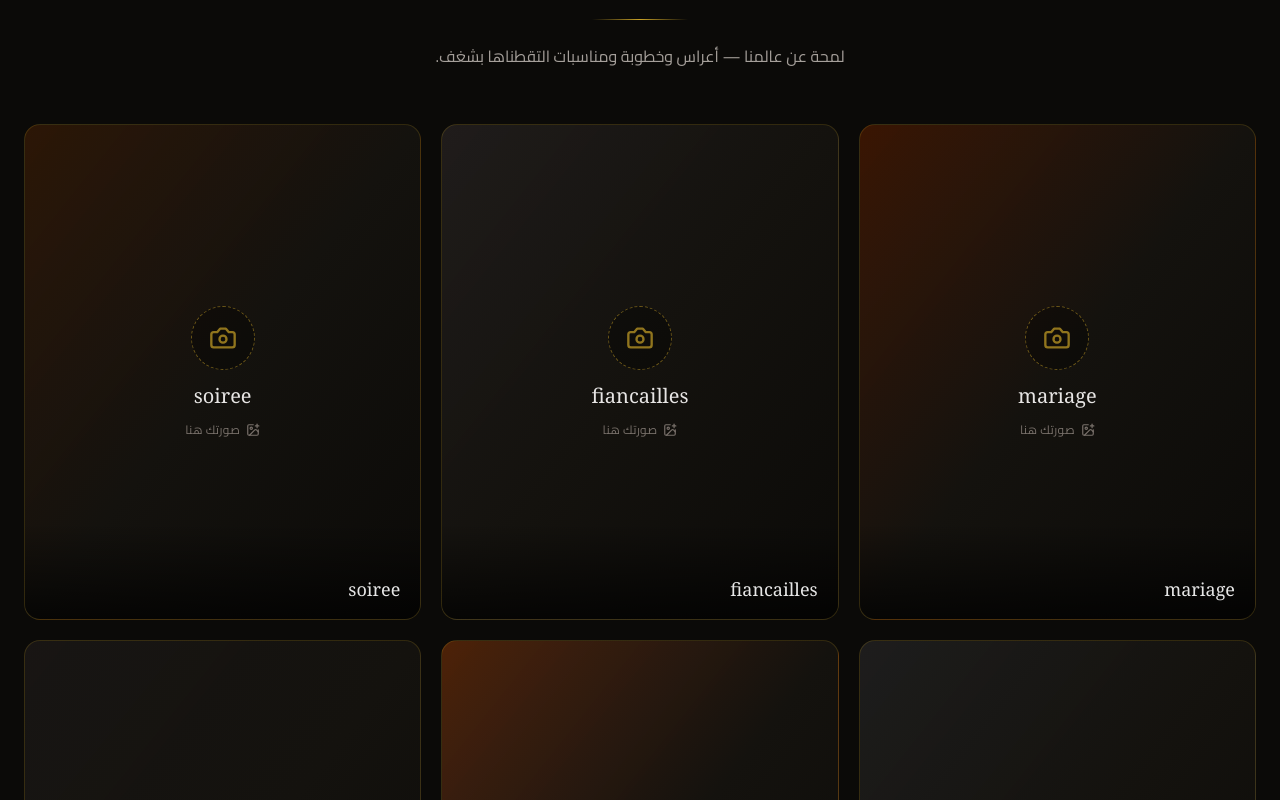
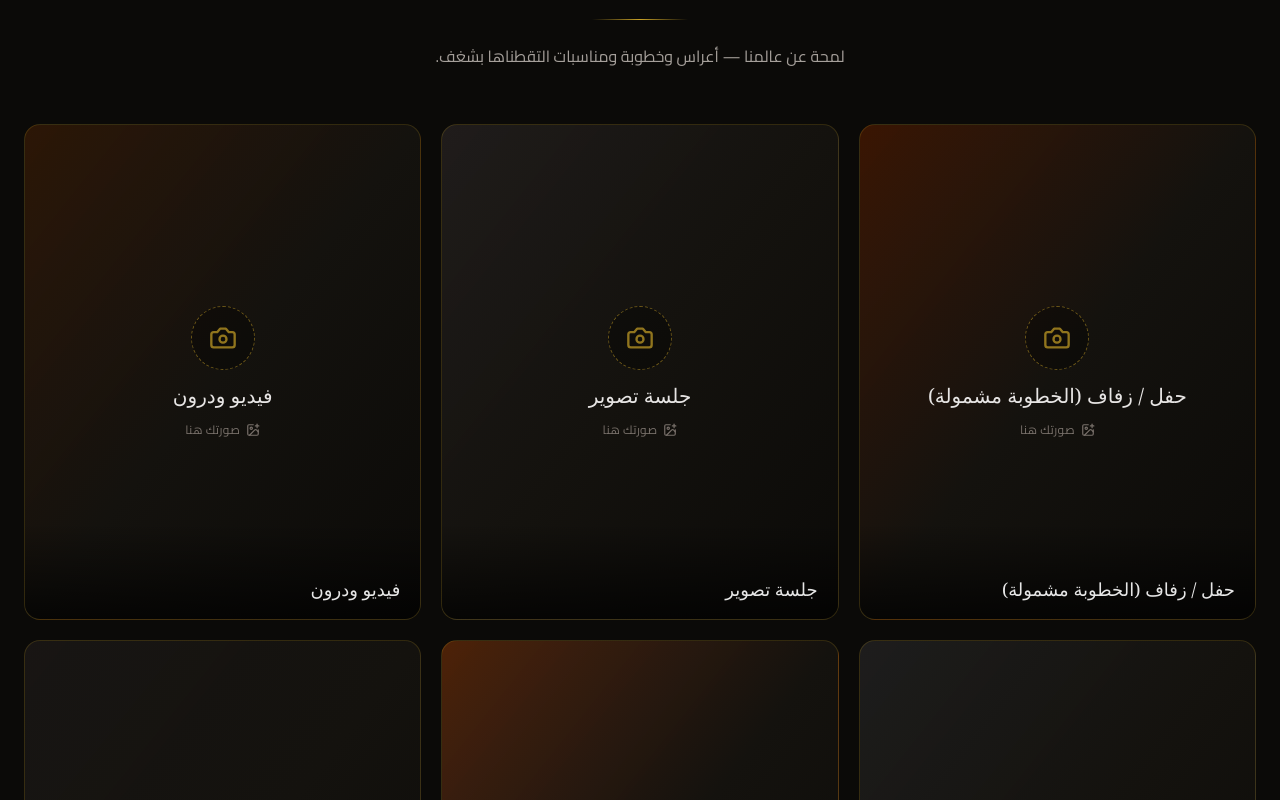
Before and after one commit to rachidessalhi56-cpu/studio-salhi-site, a React (Vite) app: page / in a window 1280 px wide. Shown: the part 2820-3620 px from the top of the page. Built offline with nearby package versions, Linux system fonts and the light colour scheme; a web font is replaced by a local one.

Commit message:
fix: gallery labels match new services structure

```diff
--- a/src/components/Gallery.jsx
+++ b/src/components/Gallery.jsx
@@ -10,18 +10,21 @@ import SectionDivider from './SectionDivider.jsx'
 //  balise <img src="..." /> (voir README, section Personnalisation).
 // ─────────────────────────────────────────────────────────────
 const SLOTS = [
-  { key: 'mariage', tone: 'from-amber-950/80 via-ink-soft to-ink' },
-  { key: 'fiancailles', tone: 'from-stone-800/70 via-ink-soft to-ink' },
-  { key: 'soiree', tone: 'from-yellow-950/60 via-ink-soft to-ink' },
-  { key: 'evenement', tone: 'from-neutral-800/70 via-ink-soft to-ink' },
-  { key: 'seance', tone: 'from-amber-900/60 via-ink-soft to-ink' },
-  { key: 'drone', tone: 'from-stone-900/80 via-ink-soft to-ink' },
+  { key: 'fetes', tone: 'from-amber-950/80 via-ink-soft to-ink' },
+  { key: 'seance', tone: 'from-stone-800/70 via-ink-soft to-ink' },
+  { key: 'drone', tone: 'from-yellow-950/60 via-ink-soft to-ink' },
+  { key: 'idphotos', tone: 'from-neutral-800/70 via-ink-soft to-ink' },
+  { key: 'evenements', tone: 'from-amber-900/60 via-ink-soft to-ink' },
+  { key: 'design', tone: 'from-stone-900/80 via-ink-soft to-ink' },
 ]
 
 export default function Gallery() {
   const { t } = useLang()
-  // Libellés des emplacements = libellés des types d'événement traduits
-  const labelFor = (key) => t.eventTypes.find((e) => e.key === key)?.label || key
+  // Libellés des emplacements : types d'événement, sinon titres des services
+  const labelFor = (key) =>
+    t.eventTypes.find((e) => e.key === key)?.label ||
+    t.services.items.find((s) => s.key === key)?.title ||
+    key
 
   return (
     <section id="galerie" className="scroll-mt-24 bg-ink py-20">
```
